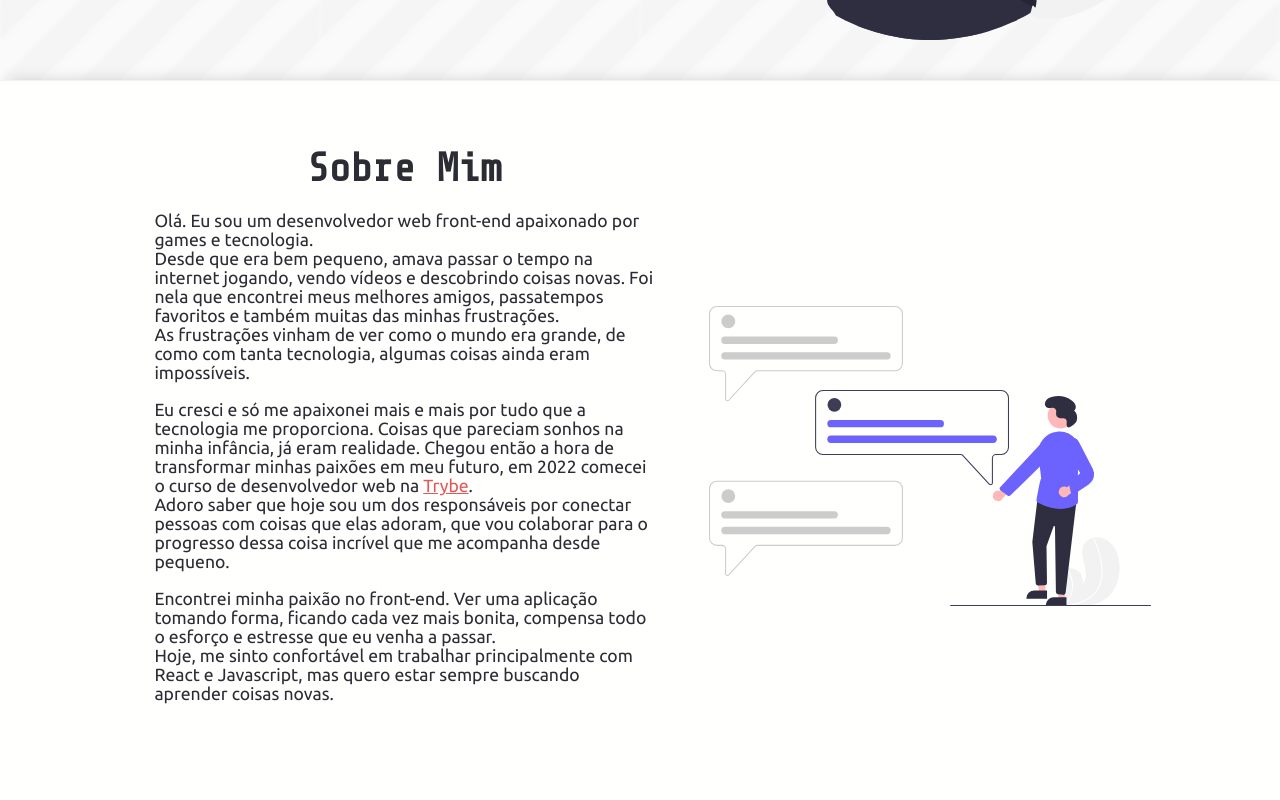
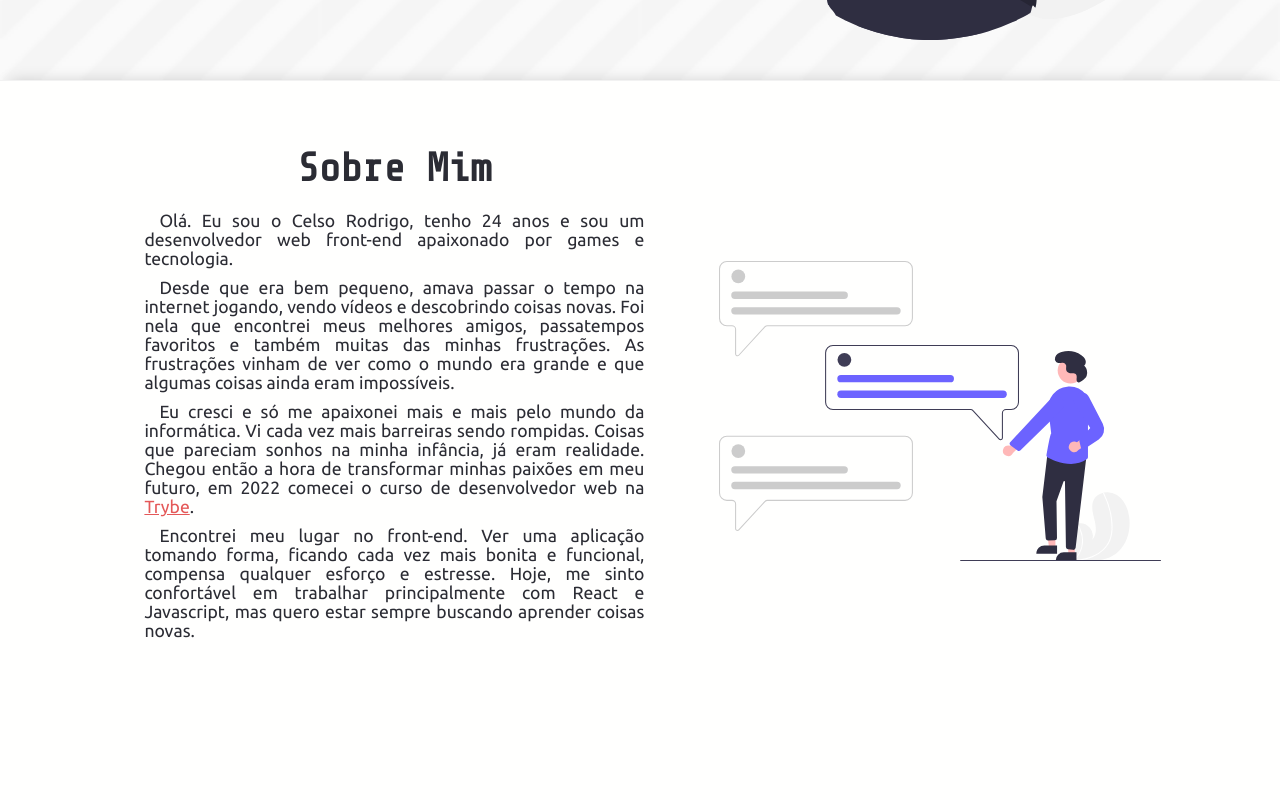
Before and after one commit to celso-rodrigo/celso-rodrigo.github.io, a React (Create React App) app: page / in a window 1280 px wide. Shown: the part 720-1520 px from the top of the page. Built offline with nearby package versions, Linux system fonts and the light colour scheme.

Commit message:
Melhorado sobre.

```diff
--- a/src/components/About.js
+++ b/src/components/About.js
@@ -6,15 +6,18 @@ function About() {
     <section className="about">
       <div className="about-content">
         <h1>Sobre Mim</h1>
-        <p>Olá. Eu sou um desenvolvedor web front-end apaixonado por games e tecnologia.</p>
-        <p>Desde que era bem pequeno, amava passar o tempo na internet jogando, vendo vídeos e descobrindo coisas novas. Foi nela que encontrei meus melhores amigos, passatempos favoritos e também muitas das minhas frustrações. </p>
-        <p>As frustrações vinham de ver como o mundo era grande, de como com tanta tecnologia, algumas coisas ainda eram impossíveis.</p>
-        <br />
-        <p>Eu cresci e só me apaixonei mais e mais por tudo que a tecnologia me proporciona. Coisas que pareciam sonhos na minha infância, já eram realidade. Chegou então a hora de transformar minhas paixões em meu futuro, em 2022 comecei o curso de desenvolvedor web na <a href="https://www.betrybe.com" target="_black" rel="external">Trybe</a>.</p>
-        <p>Adoro saber que hoje sou um dos responsáveis por conectar pessoas com coisas que elas adoram, que vou colaborar para o progresso dessa coisa incrível que me acompanha desde pequeno.</p>
-        <br />
-        <p>Encontrei minha paixão no front-end. Ver uma aplicação tomando forma, ficando cada vez mais bonita, compensa todo o esforço e estresse que eu venha a passar.</p>
-        <p>Hoje, me sinto confortável em trabalhar principalmente com React e Javascript, mas quero estar sempre buscando aprender coisas novas.</p>
+        <div className="about-paragraph">
+          <p>Olá. Eu sou o Celso Rodrigo, tenho 24 anos e sou um desenvolvedor web front-end apaixonado por games e tecnologia.</p>
+        </div>
+        <div className="about-paragraph">
+          <p>Desde que era bem pequeno, amava passar o tempo na internet jogando, vendo vídeos e descobrindo coisas novas. Foi nela que encontrei meus melhores amigos, passatempos favoritos e também muitas das minhas frustrações. As frustrações vinham de ver como o mundo era grande e que algumas coisas ainda eram impossíveis. </p>
+        </div>
+        <div className="about-paragraph">
+          <p>Eu cresci e só me apaixonei mais e mais pelo mundo da informática. Vi cada vez mais barreiras sendo rompidas. Coisas que pareciam sonhos na minha infância, já eram realidade. Chegou então a hora de transformar minhas paixões em meu futuro, em 2022 comecei o curso de desenvolvedor web na <a href="https://www.betrybe.com" target="_black" rel="external">Trybe</a>.</p>
+        </div>
+        <div className="about-paragraph">
+          <p>Encontrei meu lugar no front-end. Ver uma aplicação tomando forma, ficando cada vez mais bonita e funcional, compensa qualquer esforço e estresse. Hoje, me sinto confortável em trabalhar principalmente com React e Javascript, mas quero estar sempre buscando aprender coisas novas.</p>
+        </div>
       </div>
       <div className="about-img">
         <img src={aboutImg} alt="Ilustração da sessão sobre."/>
--- a/src/styles/about.css
+++ b/src/styles/about.css
@@ -15,6 +15,7 @@
 	justify-content: center;
 	align-items: center;
 	height: 100%;
+	padding: 0 0 90px 20px;
 }
 
 .about-img img {
@@ -30,11 +31,21 @@
 	padding-bottom: 20px;
 }
 
+.about-paragraph {
+	text-indent: 15px;
+	padding-bottom: 10px;
+	text-align: justify;
+}
+
 .about-content p {
   width: 500px;
 }
 
 @media screen and (max-width: 1024px) {
+	.about {
+		height: 650px;
+	}
+
 	.about-img {
 		display: none;
 	}
@@ -46,7 +57,7 @@
 
 @media screen and (max-width: 601px) {
 	.about {
-		height: 900px;
+		height: 850px;
 	}
 
 	.about-content p {
```
